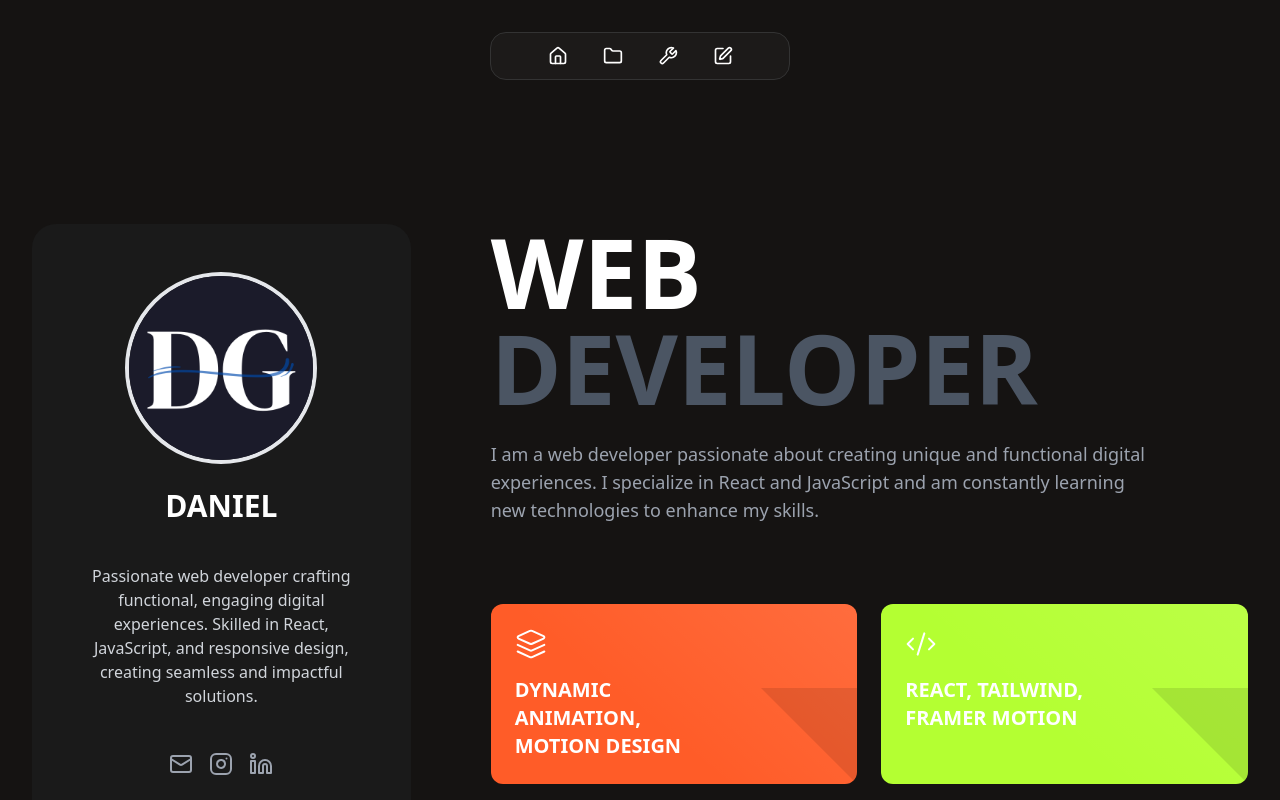
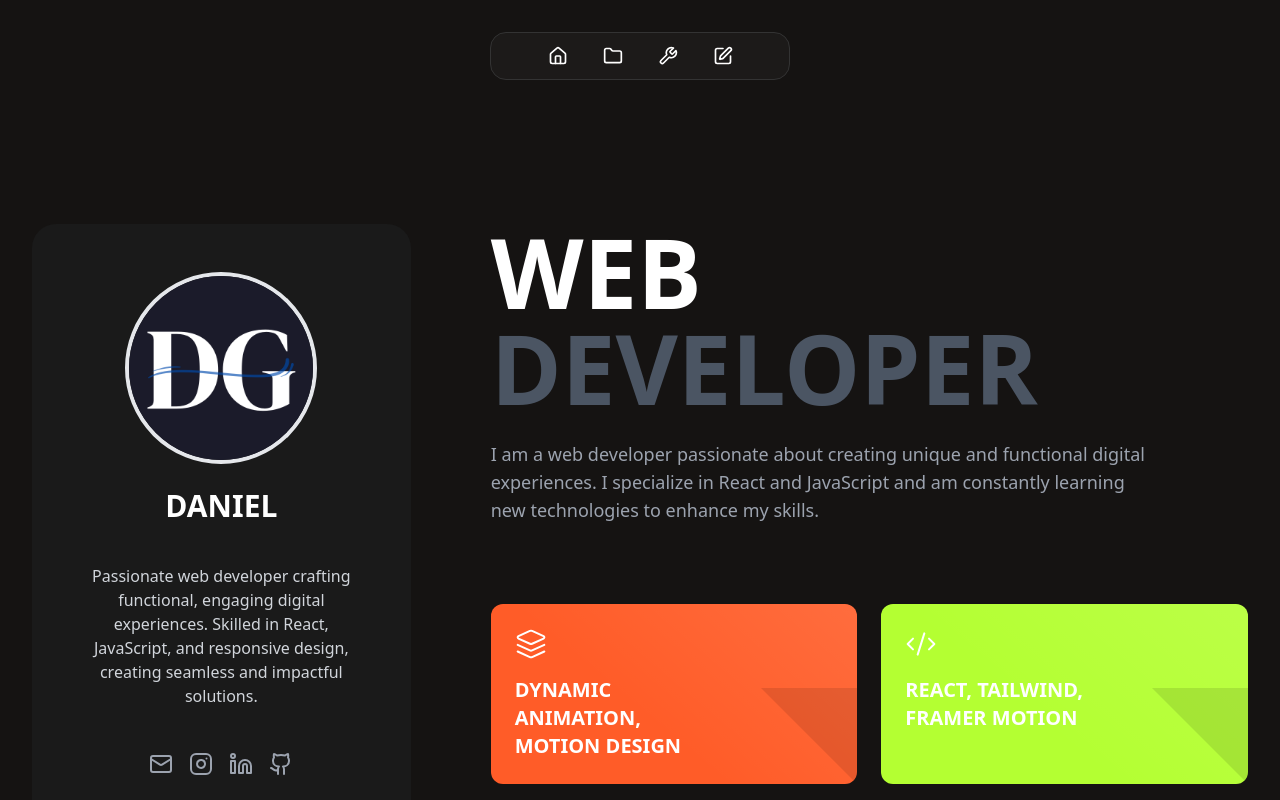
Before and after one commit to busttamant/portafolio, a React (Vite) app: page / in a window 1280 px wide. Shown: the top 800 px of the page. Built offline with nearby package versions, Linux system fonts and the light colour scheme.

Commit message:
Update Card.jsx
Github icon

```diff
--- a/src/Components/Card.jsx
+++ b/src/Components/Card.jsx
@@ -1,6 +1,6 @@
 import React from 'react'
 import { motion } from 'framer-motion'
-import { Mail, Instagram, Linkedin } from 'lucide-react'
+import { Mail, Instagram, Linkedin, Github } from 'lucide-react'
 import img1 from "../assets/Logo.png"
 
 const CardItem = motion.a;
@@ -27,6 +27,8 @@ export const Card = () => {
                     <SocialLink href="mailto:busttamantdani@gmail.com" icon={Mail} />
                     <SocialLink href="https://www.instagram.com/busttamant/" icon={Instagram} />
                     <SocialLink href="https://www.linkedin.com/in/daniel-busttamant/" icon={Linkedin} />
+                    <SocialLink href="https://github.com/busttamant" icon={Github} />
+
                 </div>
             </motion.div>
         </div>
```
